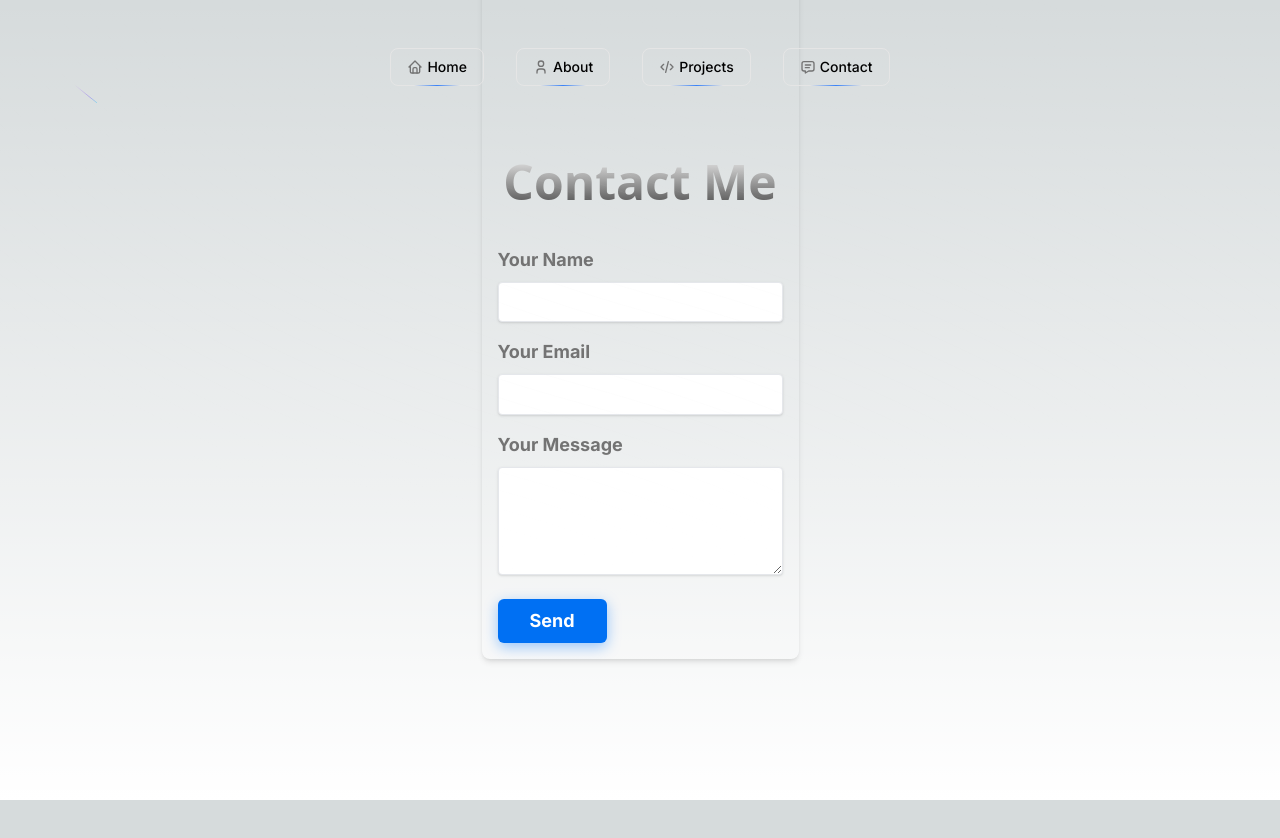
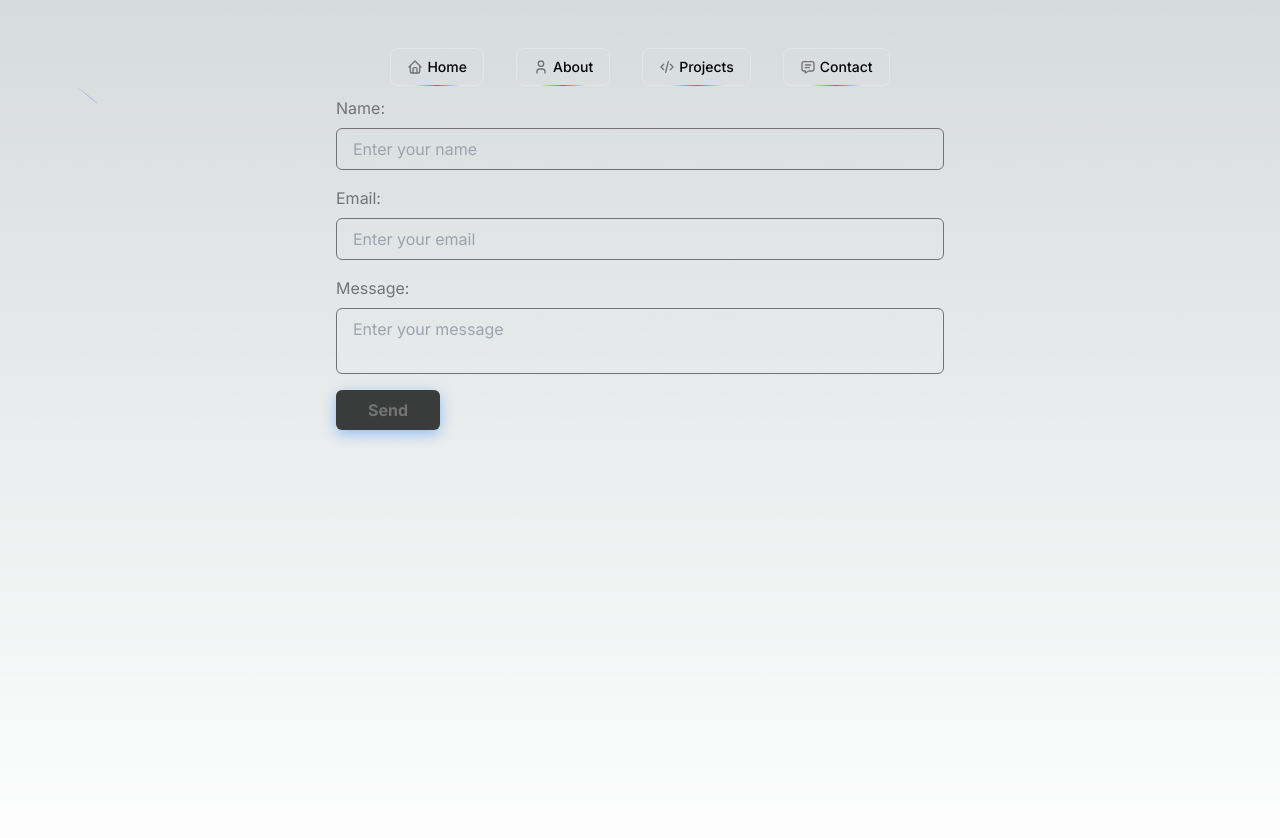
Before and after one commit to Mbareck21/portfolio, a Next.js app: page /contact in a window 1280 px wide. Shown: the top 838 px of the page. Before the commit the page ends 800 px from the top, so only its background shows below. Built offline with nearby package versions, Linux system fonts and the light colour scheme.

Commit message:
contact form sends data to MongoDb

```diff
--- /dev/null
+++ b/app/api/contact/route.tsx
@@ -0,0 +1,58 @@
+// app/api/contact/route.tsx
+import { NextRequest, NextResponse } from "next/server"; // Import from next/server
+import { connectToDatabase } from "@/utils/mongodb";
+import Message from "@/models/message";
+import { z } from "zod";
+
+const contactFormSchema = z.object({
+  name: z.string().min(1, "Name is required"),
+  email: z.string().email("Invalid email address"),
+  message: z.string().min(1, "Message is required"),
+});
+
+export async function POST(req: NextRequest) {
+  // Named export for POST
+  try {
+    const body = await req.json(); // Parse the request body
+
+    const result = contactFormSchema.safeParse(body);
+    if (!result.success) {
+      return NextResponse.json(
+        { errors: result.error.format() },
+        { status: 400 } // Bad Request
+      );
+    }
+
+    const { name, email, message } = result.data;
+
+    try {
+      const db = await connectToDatabase();
+      await Message.create({ name, email, message });
+    } catch (connectionError) {
+      console.error("MongoDB connection error:", connectionError);
+      return NextResponse.json(
+        { error: "Database connection failed" },
+        { status: 500 } // Internal Server Error
+      );
+    }
+
+    return NextResponse.json(
+      { message: "Message sent successfully" },
+      { status: 200 } // OK
+    );
+  } catch (error) {
+    console.error("Error saving message:", error);
+
+    if (process.env.NODE_ENV === "development") {
+      return NextResponse.json(
+        { error: "Internal Server Error", details: error },
+        { status: 500 } // Internal Server Error
+      );
+    } else {
+      return NextResponse.json(
+        { error: "An error occurred" },
+        { status: 500 } // Internal Server Error
+      );
+    }
+  }
+}
--- a/app/contact/page.tsx
+++ b/app/contact/page.tsx
@@ -1,6 +1,13 @@
-"use client"; // For client-side rendering
+"use client";
 
 import { useState } from "react";
+import { z } from "zod";
+
+const contactFormSchema = z.object({
+  name: z.string().min(1, "Name is required"),
+  email: z.string().email("Invalid email address"),
+  message: z.string().min(1, "Message is required"),
+});
 
 export default function ContactForm() {
   const [formData, setFormData] = useState({
@@ -8,12 +15,35 @@ export default function ContactForm() {
     email: "",
     message: "",
   });
-
+  const [errors, setErrors] = useState<{ [key: string]: string | undefined }>(
+    {}
+  );
+  function isStringArray(value: unknown): value is string[] {
+    return (
+      Array.isArray(value) && value.every((item) => typeof item === "string")
+    );
+  }
   const handleChange = (
     event: React.ChangeEvent<HTMLInputElement | HTMLTextAreaElement>
   ) => {
     const { name, value } = event.target;
     setFormData({ ...formData, [name]: value });
+
+    const result = contactFormSchema.safeParse({ ...formData, [name]: value });
+    if (!result.success) {
+      const fieldErrors = result.error.formErrors.fieldErrors as {
+        [key: string]: string[] | undefined;
+      };
+
+      setErrors({
+        ...errors,
+        [name]: isStringArray(fieldErrors[name])
+          ? fieldErrors[name][0]
+          : undefined,
+      });
+    } else {
+      setErrors({ ...errors, [name]: undefined });
+    }
   };
 
   const handleSubmit = async (event: React.FormEvent<HTMLFormElement>) => {
@@ -27,11 +57,9 @@ export default function ContactForm() {
       });
 
       if (response.ok) {
-        // Email successfully sent, you can display a success message
         alert("Thank you for your message!");
         setFormData({ name: "", email: "", message: "" });
       } else {
-        // Handle errors, maybe display an error message to the user
         alert("There was an error sending your message.");
       }
     } catch (error) {
@@ -41,67 +69,62 @@ export default function ContactForm() {
   };
 
   return (
-    <div className="containe h-[40rem] w-full lg:text-lg md:text-md sm:text-sm relative flex flex-col items-center justify-center">
     <form
       onSubmit={handleSubmit}
-        className="min-w-lg p-4 rounded-lg shadow-md"
+      className="relative min-w-md flex flex-col gap-4 items-center w-[40rem] bg-transparent justify-center mx-auto my-20 h-fit p-4"
     >
-        <h2 className="text-lg md:text-5xl  bg-clip-text text-transparent bg-gradient-to-b from-neutral-200 to-neutral-600  text-center font-sans font-bold mt-40 mb-10">
-          Contact Me
-        </h2>
-
-        <div className="mb-4">
-          <label htmlFor="name" className="block  font-bold mb-2">
-            Your Name
-          </label>
+      <label htmlFor="name" className="w-full flex flex-col gap-2">
+        Name:
         <input
+          className="w-full border border-neutral-500 rounded-md px-4 py-2 bg-transparent focus:outline-none focus:ring-2 focus:ring-blue-500 "
+          placeholder="Enter your name"
           type="text"
           id="name"
           name="name"
           value={formData.name}
           onChange={handleChange}
-            className="shadow appearance-none border rounded w-full py-2 px-3 leading-tight focus:outline-none focus:shadow-outline"
           required
         />
-        </div>
-
-        <div className="mb-4">
-          <label htmlFor="email" className="block  font-bold mb-2">
-            Your Email
       </label>
+      <label htmlFor="email" className="w-full flex flex-col gap-2">
+        Email:
         <input
+          className="w-full border border-neutral-500 bg-transparent rounded-md px-4 py-2 focus:outline-none focus:ring-2 focus:ring-blue-500 "
           type="email"
           id="email"
+          placeholder="Enter your email"
           name="email"
           value={formData.email}
           onChange={handleChange}
-            className="shadow appearance-none border rounded w-full py-2 px-3  leading-tight focus:outline-none focus:shadow-outline"
           required
         />
-        </div>
-
-        <div className="mb-4">
-          <label htmlFor="message" className="block  font-bold mb-2">
-            Your Message
       </label>
+      <label htmlFor="message" className="w-full flex flex-col gap-2">
+        Message:
         <textarea
+          className="border border-neutral-500 rounded-md px-4 py-2 bg-transparent focus:outline-none focus:ring-2 focus:ring-blue-500 resize-none"
           id="message"
+          placeholder="Enter your message"
           name="message"
           value={formData.message}
           onChange={handleChange}
-            rows={4}
-            className="shadow appearance-none border rounded w-full py-2 px-3  leading-tight focus:outline-none focus:shadow-outline"
           required
         />
-        </div>
+      </label>
 
-        <button
-          type="submit"
-          className="shadow-[0_4px_14px_0_rgb(0,118,255,39%)] hover:shadow-[0_6px_20px_rgba(0,118,255,23%)] hover:bg-[rgba(0,118,255,0.9)] px-8 py-2 bg-[#0070f3] rounded-md text-white transition duration-200 ease-linear font-bold"
-        >
+      {Object.keys(errors).map(
+        (fieldName) =>
+          errors[fieldName] && (
+            <p key={fieldName} className="text-red-500 text-sm">
+              {errors[fieldName]}
+            </p>
+          )
+      )}
+      <div className="flex justify-start w-full">
+        <button className="shadow-[0_4px_14px_0_rgb(0,118,255,39%)] hover:shadow-[0_6px_20px_rgba(0,118,255,23%)] hover:bg-[rgba(17,33,51,0.9)] px-8 py-2 bg-[rgba(39,40,41,0.9)] rounded-md text-neutral-500 transition duration-200 ease-linear font-bold">
           Send
         </button>
+      </div>
     </form>
-    </div>
   );
 }
--- a/app/layout.tsx
+++ b/app/layout.tsx
@@ -45,10 +45,14 @@ export default function RootLayout({
     <html lang="en">
       <body className={`${inter.className} text-neutral-500  antialiased`}>
         {" "}
-        <FloatingNav navItems={navItems} />
-        <div className="h-screen w-screen">
-          <div>{children}</div>
-          <BackgroundBeams />
+        <div className="my-10">
+          <FloatingNav navItems={navItems} />
+        </div>
+        <div>
+          <div className="h-screen w-screen z-0">
+            <BackgroundBeams />
+            <div>{children}</div>
+          </div>
         </div>
       </body>
     </html>
--- /dev/null
+++ b/models/message.tsx
@@ -0,0 +1,13 @@
+import mongoose from "mongoose";
+
+const messageSchema = new mongoose.Schema({
+  name: { type: String, required: true },
+  email: { type: String, required: true },
+  message: { type: String, required: true },
+  timestamp: { type: Date, default: Date.now },
+});
+
+const Message =
+  mongoose.models.Message || mongoose.model("Message", messageSchema);
+
+export default Message;
--- a/package.json
+++ b/package.json
@@ -15,6 +15,7 @@
     "framer-motion": "^11.3.6",
     "icons-react": "^3.7.1",
     "lucide-react": "^0.408.0",
+    "mongoose": "^8.5.1",
     "next": "14.2.5",
     "next-themes": "^0.3.0",
     "react": "^18",
@@ -24,7 +25,8 @@
     "sharp": "^0.33.4",
     "tabler": "^1.0.0-alpha.8",
     "tailwind-merge": "^2.4.0",
-    "tailwindcss-animate": "^1.0.7"
+    "tailwindcss-animate": "^1.0.7",
+    "zod": "^3.23.8"
   },
   "devDependencies": {
     "@types/node": "^20",
--- /dev/null
+++ b/utils/mongodb.ts
@@ -0,0 +1,39 @@
+import mongoose from "mongoose";
+
+const MONGODB_URI = process.env.MONGODB_URI ?? "";
+
+if (!MONGODB_URI) {
+  throw new Error(
+    "Please define the MONGODB_URI environment variable inside .env"
+  );
+}
+
+let cachedDb: mongoose.Connection | null = null;
+
+export async function connectToDatabase(): Promise<mongoose.Connection> {
+  if (cachedDb) {
+    return cachedDb;
+  }
+
+  try {
+    const opts = {
+      bufferCommands: false,
+    };
+
+    const db = await mongoose.connect(MONGODB_URI, opts);
+
+    db.connection.on("connected", () => {
+      console.log("Connected to MongoDB");
+    });
+
+    db.connection.on("error", (err) => {
+      console.error("MongoDB connection error:", err);
+    });
+
+    cachedDb = db.connection;
+    return cachedDb;
+  } catch (error) {
+    console.error("Error connecting to MongoDB:", error);
+    throw error;
+  }
+}
```
Also changed, not shown: 2 other files (tests, documents, lock files or other folders). Lines whose indentation alone changed are shown as unchanged.
